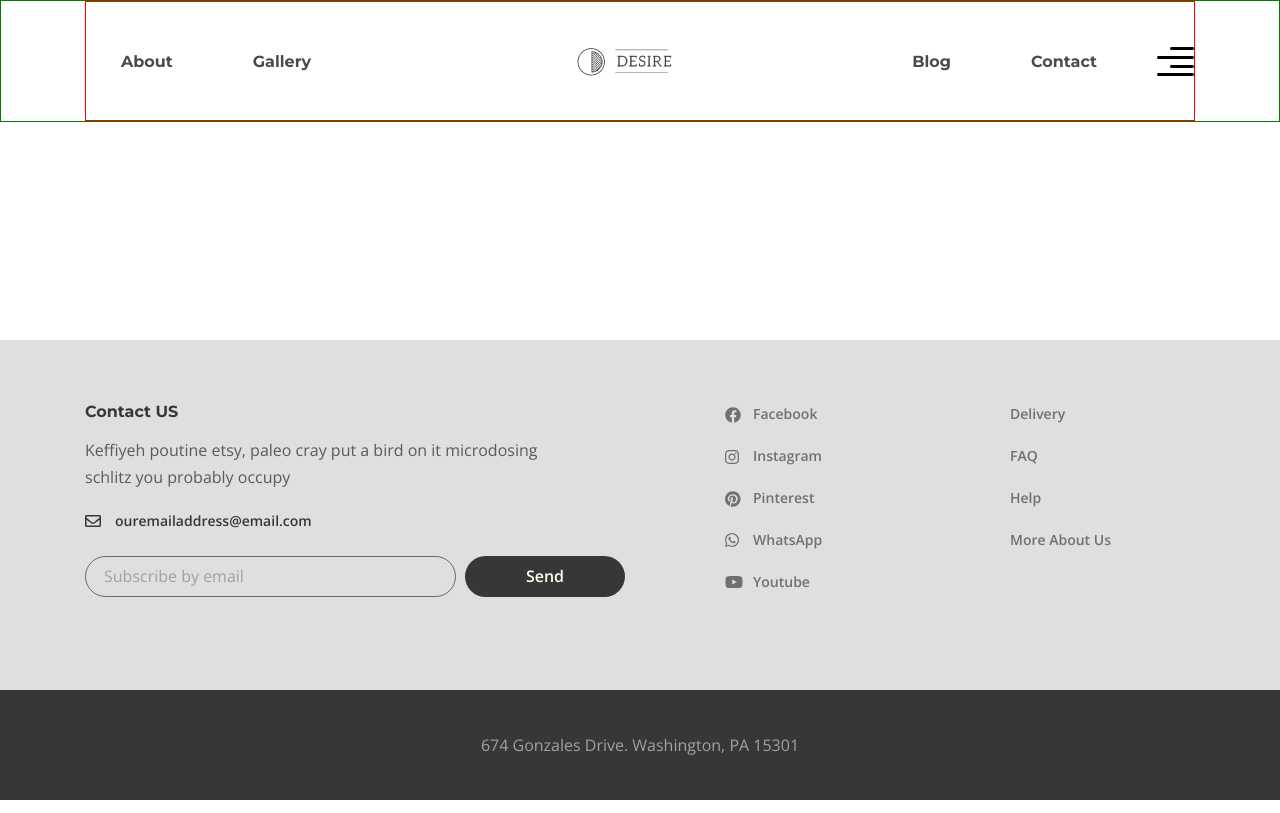
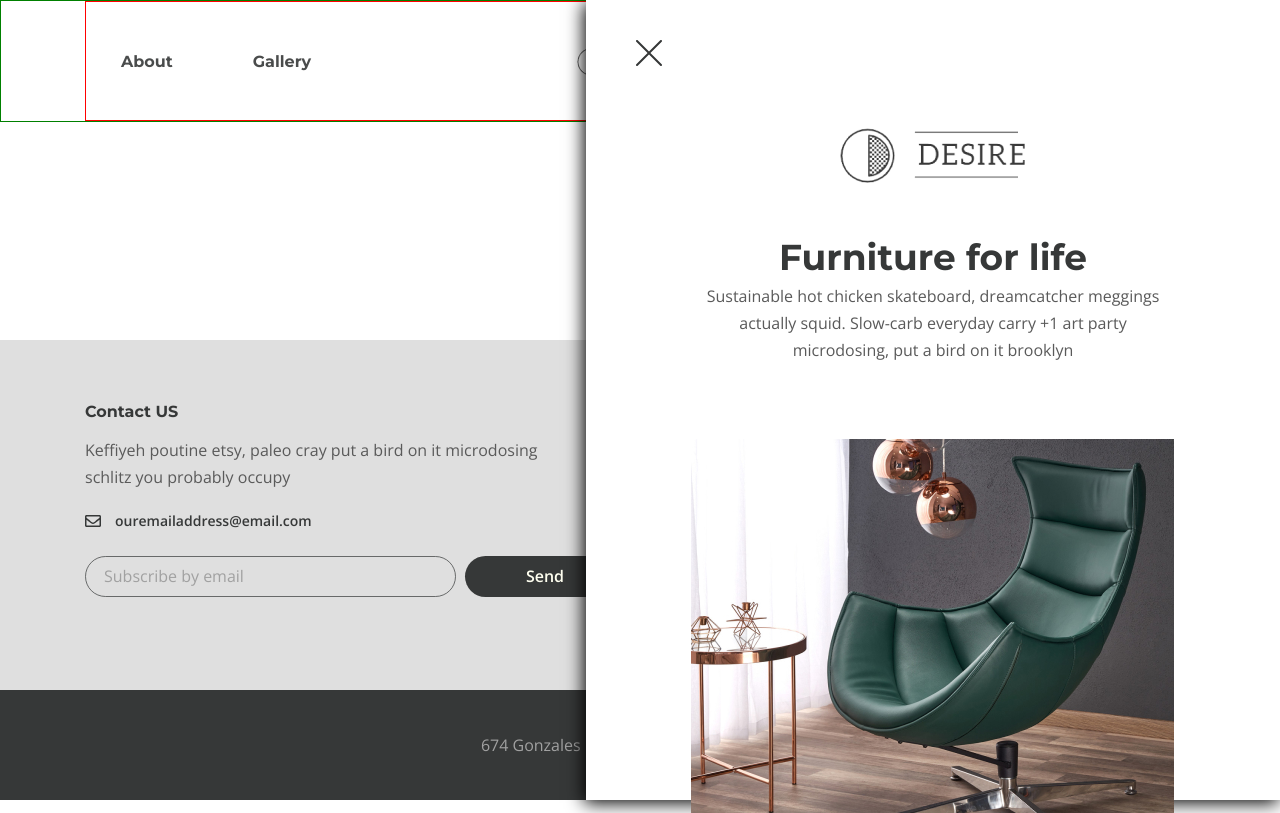
Before and after one commit to Kir1806/desire, a website: page app/index.html in a window 1280 px wide. Both pictures are taken after a click on the button 1175 px from the left and 61 px from the top of the page. Drawn offline with nearby package versions, Linux system fonts and the light colour scheme; files that its build step writes are made by us from their sources.

Commit message:
rightside-menu

```diff
--- a/app/index.html
+++ b/app/index.html
@@ -44,6 +44,23 @@
             <button class="header__button">
               <img src="./images/icon_menu.svg" alt="icon button" />
             </button>
+            <div class="rightside-menu rightside-menu--close">
+              <button class="rightside-menu__close">
+                <img src="./images/Path.svg" alt="close">
+              </button>
+              <div class="rightside-menu__content">
+                <a href="#" class="rightside-menu__logo">
+                  <img src="./images/logo-big1.png" alt="logo-big">
+                </a>
+                <h4 class="rightside-menu__title">
+                  Furniture for life
+                </h4>
+                <p class="rightside-menu__text">
+                  Sustainable hot chicken skateboard, dreamcatcher meggings actually squid. Slow-carb everyday carry +1 art party microdosing, put a bird on it brooklyn
+                </p>
+                <img src="./images/rectangle.jpg" alt="images" class="rightside-menu__images">
+              </div>
+            </div>
           </div>
         </div>
       </header>
--- a/app/js/main.js
+++ b/app/js/main.js
@@ -1,3 +1,10 @@
 $(function () {
+    $('.header__button').on('click', function() {
+        $('.rightside-menu').removeClass('rightside-menu--close')
+    });
+
+    $('.rightside-menu__close').on('click', function() {
+        $('.rightside-menu').addClass('rightside-menu--close')
+    })
 
 })
--- a/app/scss/_global.scss
+++ b/app/scss/_global.scss
@@ -9,6 +9,8 @@ body {
 	line-height: 27px;
 	font-weight: 400;
 	color: $default;
+	overflow-x: hidden;
+	min-width: 320px;
 }
 
 .wrapper {
--- a/app/scss/style.scss
+++ b/app/scss/style.scss
@@ -181,3 +181,56 @@
         padding: 42px 0 41px;
     }
 }
+
+.rightside-menu {
+    position: absolute;
+    right: 0;
+    top: 0;
+    bottom: 0;
+    max-width: 694px;
+    width: 100%;
+    background-color: #fff;
+    padding-top: 40px;
+    box-shadow: -2px 3px 17px 0 #000;
+    transition: all .5s;
+    z-index: 10;
+
+    &.rightside-menu--close {
+        transform: translateX(500%);
+    }
+
+    &__close {
+        background-color: transparent;
+        border: none;
+        padding: 0;
+        cursor: pointer;
+        margin-left: 50px;
+        margin-bottom: 60px;
+    }
+
+    &__content {
+        text-align: center;
+        max-width: 485px;
+        margin: 0 auto;
+    }
+
+    &__logo {
+        display: inline-block;
+        margin-bottom: 40px;
+    }
+
+    &__title {
+        color: $title;
+        @extend %title-font;
+        font-size: 36px;
+        line-height: 51px;
+    }
+
+    &__text {
+        margin-bottom: 75px;
+    }
+
+    &__images {
+        max-width: 485px;
+    }
+}
```
Also changed, not shown: app/css/style.min.css, app/images/Path.svg (added), app/images/logo-big.png (added), app/images/logo-big1.png (added), app/images/rectangle.jpg (added), app/js/main.min.js.
